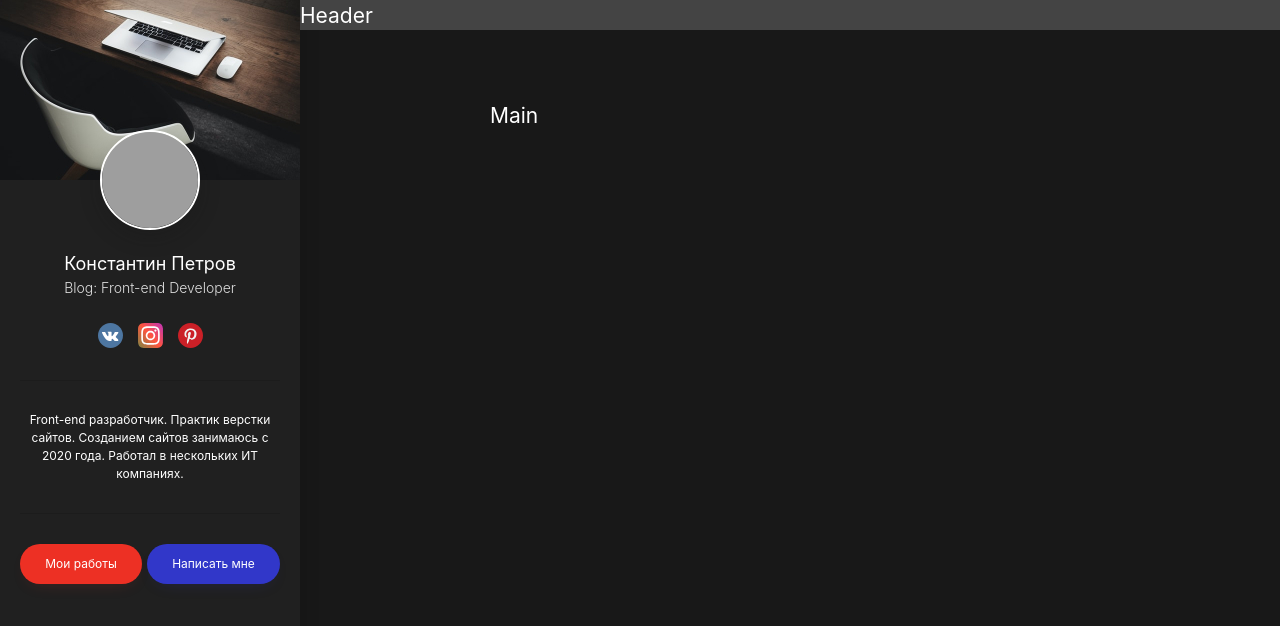
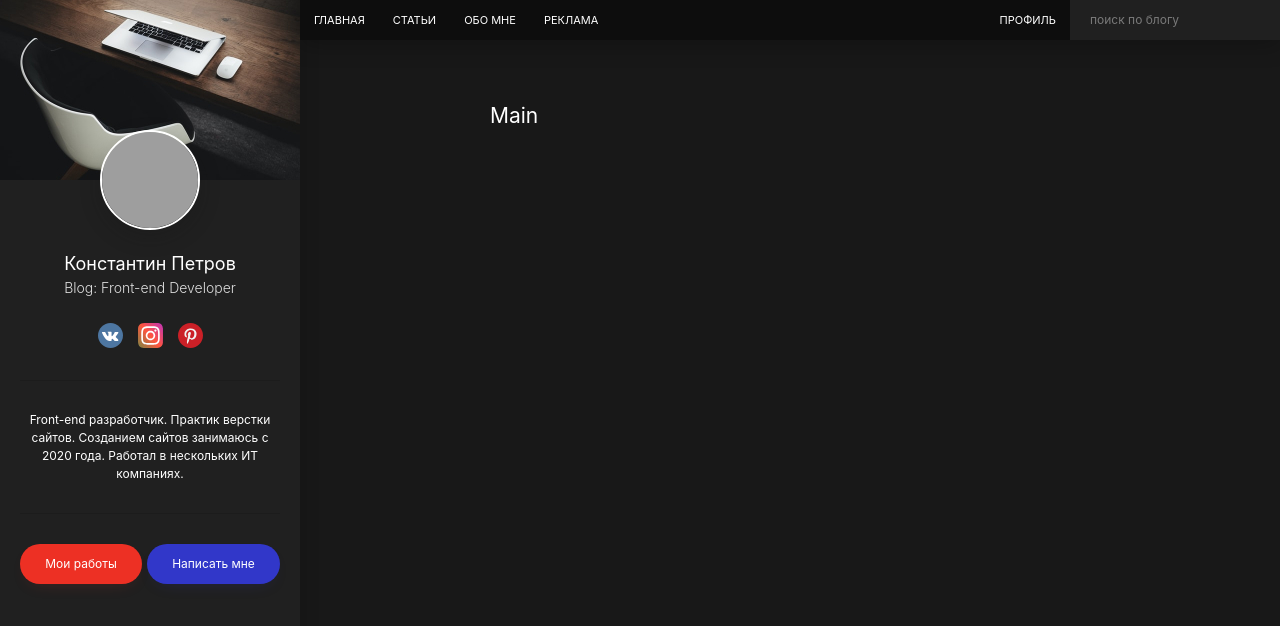
Before and after one commit to Steelmen87/React_blog_SASS, a React (Create React App) app: page / in a window 1280 px wide. Shown: the top 626 px of the page. Built offline with nearby package versions, Linux system fonts and the light colour scheme; grey boxes are pictures that could not be loaded.

Commit message:
next Nav +- not ready

```diff
--- a/src/components/Header.jsx
+++ b/src/components/Header.jsx
@@ -1,7 +1,72 @@
-import React from "react";
+import React, {useState} from "react";
+import SubNav from "./Subnav";
+import Navigation from "./Navigation";
 
-export default function Header(){
+export default function Header() {
+    const headList = [
+        {
+            title: 'Главная',
+            subLi:
+                [
+                    {link: "#", text: "Создание сайтов",},
+                    {link: "#", text: "Интернет маркет",},
+                    {link: "#", text: "Продвижение видео",}]
+        },
+        {
+            title: 'Статьи',
+            subLi:
+                [
+                    {link: "#", text: "Мои статьи",},
+                    {link: "#", text: "О мире",},
+                    {link: "#", text: "Разное",}]
+        },
+        {
+            title: 'Обо мне',
+            subLi:
+                [
+                    {link: "#", text: "Коротко обо мне",},
+                    {link: "#", text: "Мои наваки",},
+                    {link: "#", text: "Мои проекты",},
+                    {link: "#", text: "Мои хобби",},
+                ]
+        },
+        {
+            title: 'Реклама',
+            subLi:
+                [
+                    {link: "#", text: "Бесплатные сервисы",},
+                    {link: "#", text: "Разное",},
+                ]
+        },
+
+    ]
+
     return <div>
-        Header
+        <header className="header">
+            <div className="header__left">
+                <nav className="nav">
+                    <ul className="nav__list">
+                        {headList.map((el, i) => <li>
+                            <Navigation
+                                key={i + "index"}
+                                el={el}
+                            />
+                        </li>)}
+                    </ul>
+                </nav>
+            </div>
+            <div className="header__right">
+                <nav className="nav">
+                    <ul className="nav__list">
+                        <li>
+                            <a href="#" className="nav__link">Профиль</a>
+                        </li>
+                    </ul>
+                </nav>
+                <form action="/" className="search">
+                    <input type="text" className="search__input" placeholder="поиск по блогу"/>
+                </form>
+            </div>
+        </header>
     </div>
 }
--- /dev/null
+++ b/src/components/Navigation.js
@@ -0,0 +1,20 @@
+import React, {useState} from "react";
+import SubNav from "./Subnav";
+
+export default function Navigation({el}) {
+    const [active, setActive] = useState("")
+    const activeLink = () => {
+        setActive("has-subnav")
+    }
+    const deactivate = () => {
+        setActive("")
+    }
+    return <div>
+        <a href="#"
+           className={"nav__link" + " " + active}
+           onFocus={activeLink}
+           onBlur={deactivate}
+        >{el.title}</a>
+        {active && <SubNav subNav={el.subLi} deactivate={deactivate}/>}
+    </div>
+}
--- /dev/null
+++ b/src/components/Subnav.jsx
@@ -0,0 +1,13 @@
+import React from "react";
+
+export default function SubNav({subNav, deactivate}) {
+    return <ul>
+        {subNav.map((li, i) => <li key={i+"subNav"} onClick={deactivate}>
+            <a
+               className="nav__item" href={li.link}>
+                {li.text}
+            </a>
+        </li>)}
+    </ul>
+
+}
--- a/src/scss/blocks/header.scss
+++ b/src/scss/blocks/header.scss
@@ -1,9 +1,21 @@
 .header {
+  display: flex;
   width: calc(100% - 300px);
-  height: 30px;
-  background-color: #444;
+ /* width: calc(100% - #{sidebar - width});*/
+  /*height: 30px;*/
+  background-color: #0D0D0D;
+  box-shadow: 0 5px 22px rgba(0,0,0, .25);
+
   position: fixed;
   top: 0;
   right: 0;
   z-index: 1000;
 }
+.header__left{
+  width:60%;
+}
+.header__right{
+  display: flex;
+  justify-content: flex-end;
+  width:40%;
+}
--- /dev/null
+++ b/src/scss/blocks/nav.scss
@@ -0,0 +1,53 @@
+.nav {
+
+}
+
+.nav__list {
+  display: flex;
+}
+
+.nav__item {
+  position: relative;
+  text-decoration: none;
+  color: $white;
+  font-size: 1.2rem;
+  /*background-color: $blue;*/
+  /*&:hover{
+    .nav__link{
+      background-color: $blue;
+    }
+    > .subnav{
+      display: block;
+    }
+  }*/
+}
+
+.nav__link {
+  display: block;
+  line-height: 1.2rem;
+  font-size: 1.1rem;
+  text-transform: uppercase;
+  color: $white;
+  text-decoration: none;
+  padding: 1.4rem;
+  transition: background-color .2s linear;
+
+  &.has-subnav {
+    position: relative;
+    padding-right: 3.3rem;
+
+    &:after {
+      margin-top: 2px;
+      position: absolute;
+      top: 50%;
+      right: 1.35rem;
+      transform: translateY(-50%);
+
+      content: "";
+      display: block;
+      border-style: solid;
+      border-width: 6px 5px 0 5px;
+      border-color: $white transparent transparent transparent;
+    }
+  }
+}
--- /dev/null
+++ b/src/scss/blocks/search.scss
@@ -0,0 +1,18 @@
+.search{
+  width:100%;
+  max-width: 21rem;
+  background-color: $primary;
+}
+.search__input{
+  width: 100%;
+  display: block;
+  padding: 1.2rem 2rem;
+  background: transparent;
+  border: none;
+  font-family: inherit;
+  color:$white;
+  font-size: 1.2rem;
+  &::placeholder{
+    color: rgba($white, .4);
+  }
+}
--- /dev/null
+++ b/src/scss/blocks/subnav.scss
@@ -0,0 +1,7 @@
+.subnav{
+  display: none;
+
+  position: absolute;
+  top: 100%;
+  left: 0;
+}
--- a/src/scss/style.scss
+++ b/src/scss/style.scss
@@ -28,6 +28,9 @@ body {
 /* Header  */
 @import "blocks/page";
 @import "blocks/header";
+@import "blocks/nav";
+@import "blocks/subnav";
+@import "blocks/search";
 /* Blocks  */
 @import "blocks/sidebar";
 /* Main  */
```
